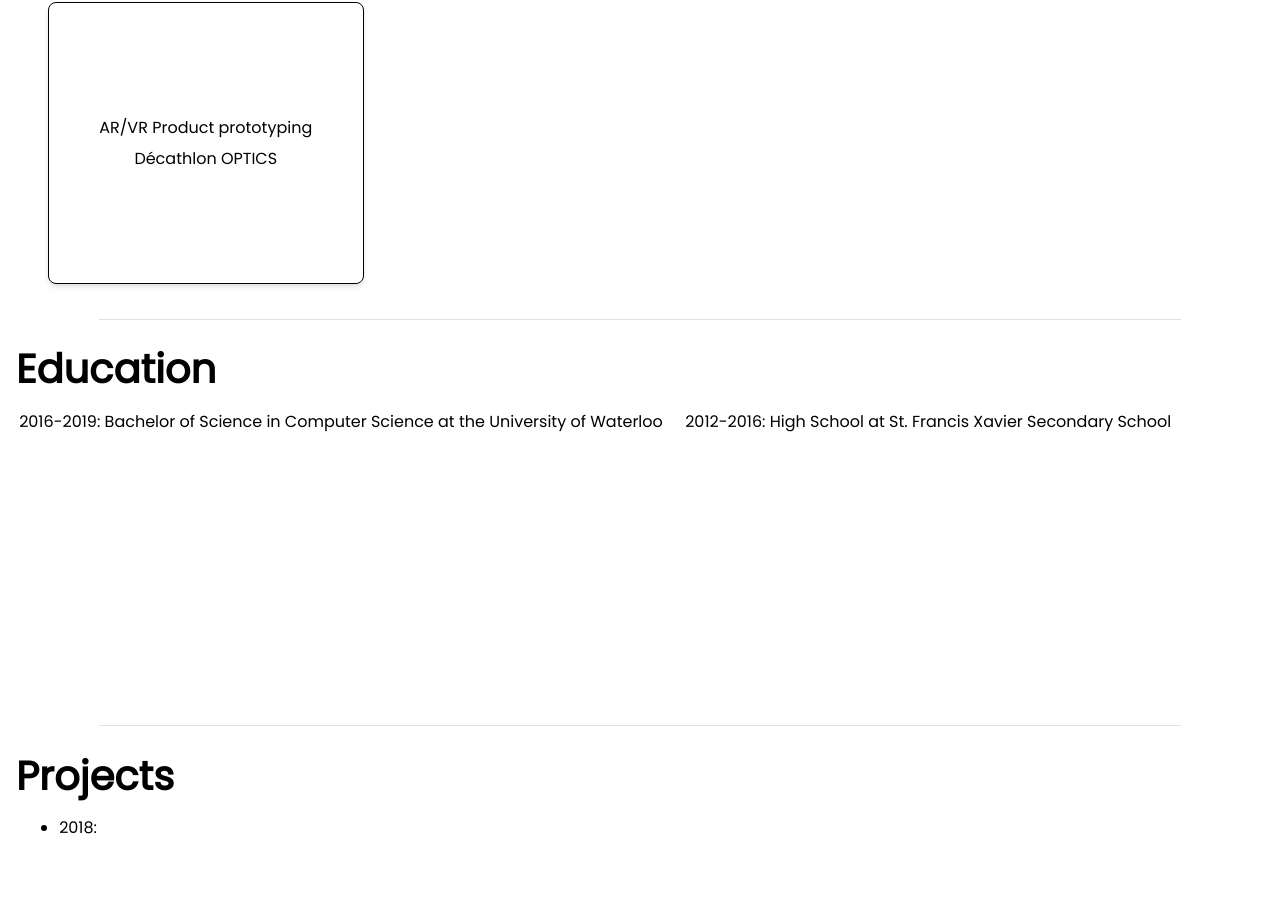
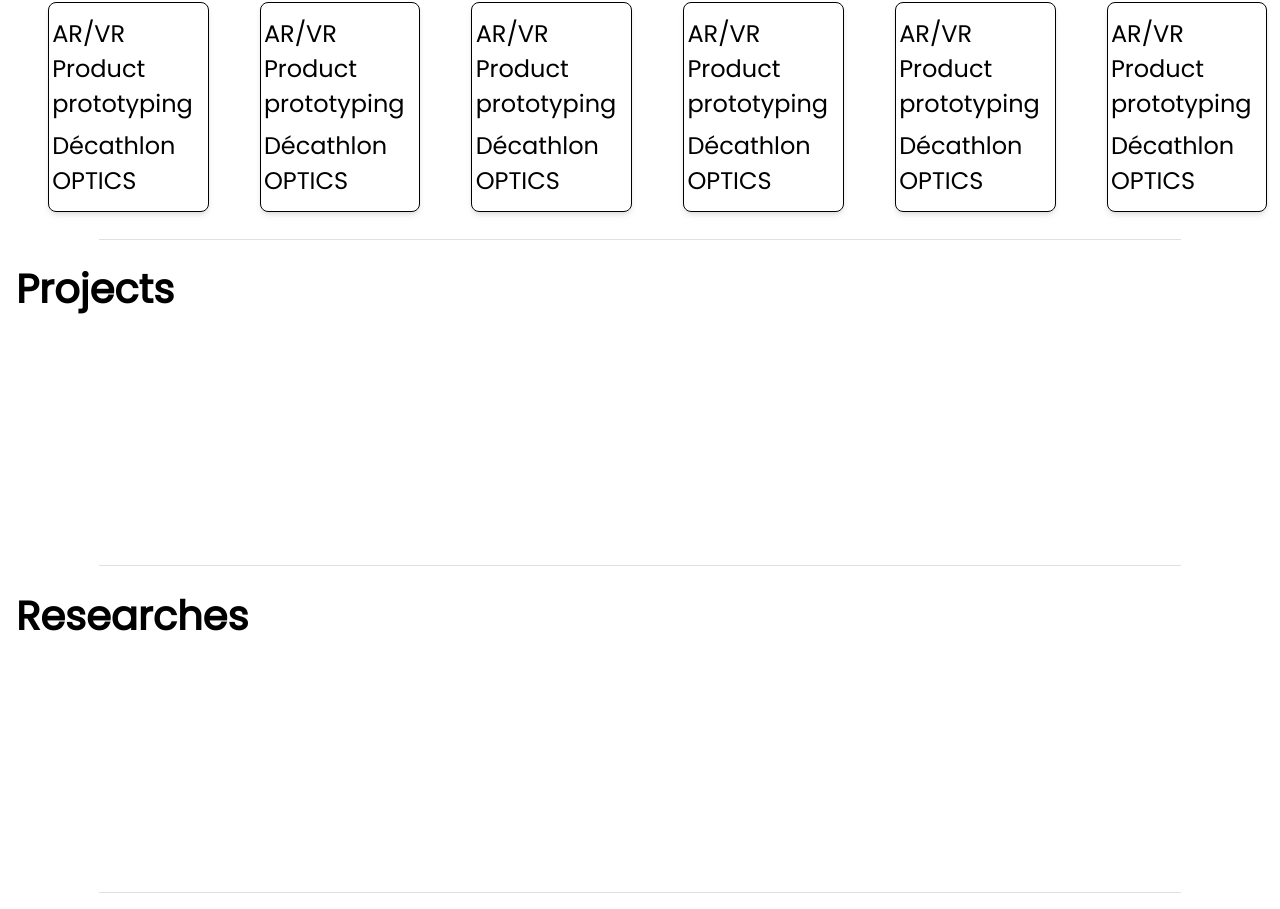
Before and after one commit to antoinecaputo/Portfolio, a plain HTML site: page index.html in a window 1280 px wide. Shown: the part 513-1422 px from the top of the page. Drawn offline with Linux system fonts and the light colour scheme.

Commit message:
Responsive

```diff
--- a/index.html
+++ b/index.html
@@ -13,20 +13,41 @@
         <h1>Antoine Caputo</h1>
         <div class="introduction">
             <p>
-            Considérant que la reconnaissance de la dignité inhérente à tous les membres de la famille humaine et de
-            leurs droits égaux et inaliénables constitue le fondement de la liberté, de la justice et de la paix dans le
-            monde,
-            Considérant qu’il est essentiel que les droits de l’homme soient protégés par un régime de droit pour que
-            l’homme ne soit pas contraint, en suprême recours, à la révolte contre la tyrannie et l’oppression,
+                Considérant que la reconnaissance de la dignité inhérente à tous les membres de la famille humaine et de
+                leurs droits égaux et inaliénables constitue le fondement de la liberté, de la justice et de la paix
+                dans le
+                monde,
+                Considérant qu’il est essentiel que les droits de l’homme soient protégés par un régime de droit pour
+                que
+                l’homme ne soit pas contraint, en suprême recours, à la révolte contre la tyrannie et l’oppression,
             </p>
         </div>
     </div>
 
     <div class="content">
-
         <span class="divider"></span>
-        <h2>Experience</h2>
+        <h2>Experiences</h2>
         <div class="carrousel">
+            <div class="item">
+                <p>AR/VR Product prototyping</p>
+                <p>Décathlon OPTICS</p>
+            </div>
+            <div class="item">
+                <p>AR/VR Product prototyping</p>
+                <p>Décathlon OPTICS</p>
+            </div>
+            <div class="item">
+                <p>AR/VR Product prototyping</p>
+                <p>Décathlon OPTICS</p>
+            </div>
+            <div class="item">
+                <p>AR/VR Product prototyping</p>
+                <p>Décathlon OPTICS</p>
+            </div>
+            <div class="item">
+                <p>AR/VR Product prototyping</p>
+                <p>Décathlon OPTICS</p>
+            </div>
             <div class="item">
                 <p>AR/VR Product prototyping</p>
                 <p>Décathlon OPTICS</p>
@@ -34,36 +55,25 @@
 
 
         </div>
+    </div>
 
-    </div>
+    <!-- Projects -->
     <div class="content">
         <span class="divider"></span>
-
-        <h2>Education</h2>
-
-        <div class="carrousel">
-            <p>2016-2019: Bachelor of Science in Computer Science at the University of Waterloo</p>
-
-            <p>2012-2016: High School at St. Francis Xavier Secondary School</p>
-        </div>
+        <h2>Projects</h2>
     </div>
 
+    <!-- Researches -->
     <div class="content">
         <span class="divider"></span>
-
-        <h2>Projects</h2>
-        <ul>
-            <li>2018: <a href=""></a></li>
-        </ul>
+        <h2>Researches</h2>
     </div>
 
+    <!-- Education -->
     <div class="content">
         <span class="divider"></span>
-
-        <h2>Research</h2>
-        <ul>
-            <li>2018: <a href=""></a></li>
-        </ul>
+        <h2>Education</h2>
     </div>
+</div>
 </body>
 </html>
--- a/style.css
+++ b/style.css
@@ -22,6 +22,7 @@ p {
 .container {
     display: flex;
     flex-direction: column;
+    scroll-snap-type: y mandatory;
 }
 
 .header {
@@ -45,8 +46,9 @@ p {
 .content {
     display: flex;
     flex-direction: column;
-    height: 50vh;
+    height: 100vh;
     background-color: #fff;
+    scroll-snap-align: start;
 }
 
 .divider {
@@ -68,6 +70,8 @@ p {
     height: 100%;
     gap: 1rem;
     overflow-x: auto;
+
+    /*scroll-snap-type: y mandatory;*/
 }
 
 .carrousel .item {
@@ -101,16 +105,20 @@ p {
     .header {
         height: 50vh;
     }
+
+    .content {
+        height: 40vh;
+    }
 }
 
 
 @media screen and (min-width: 1200px) {
     h1 {
-        font-size: 1.5rem;
+        font-size: 3rem;
     }
 
     p {
-        font-size: 1rem;
+        font-size: 1.5rem;
     }
 
 
```
